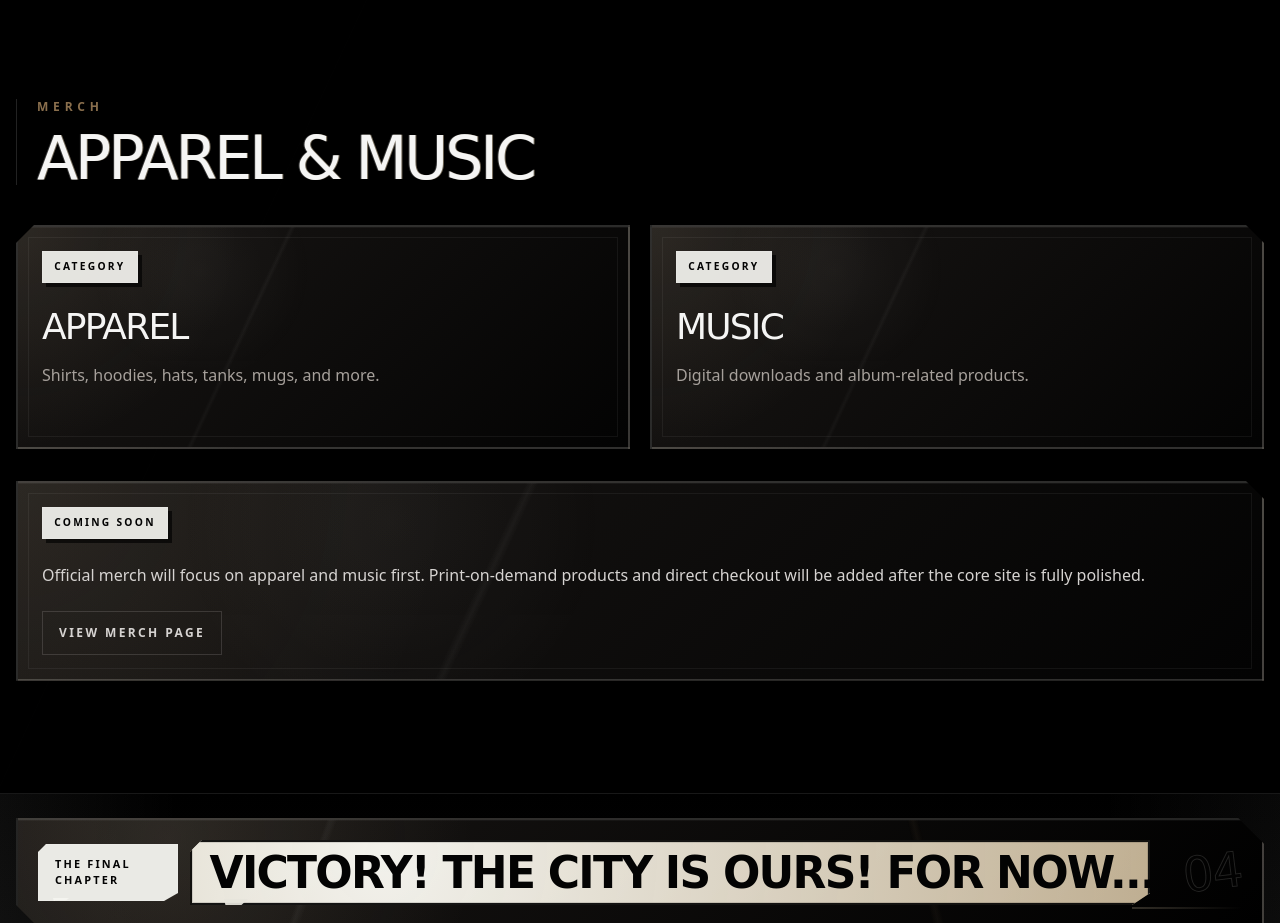
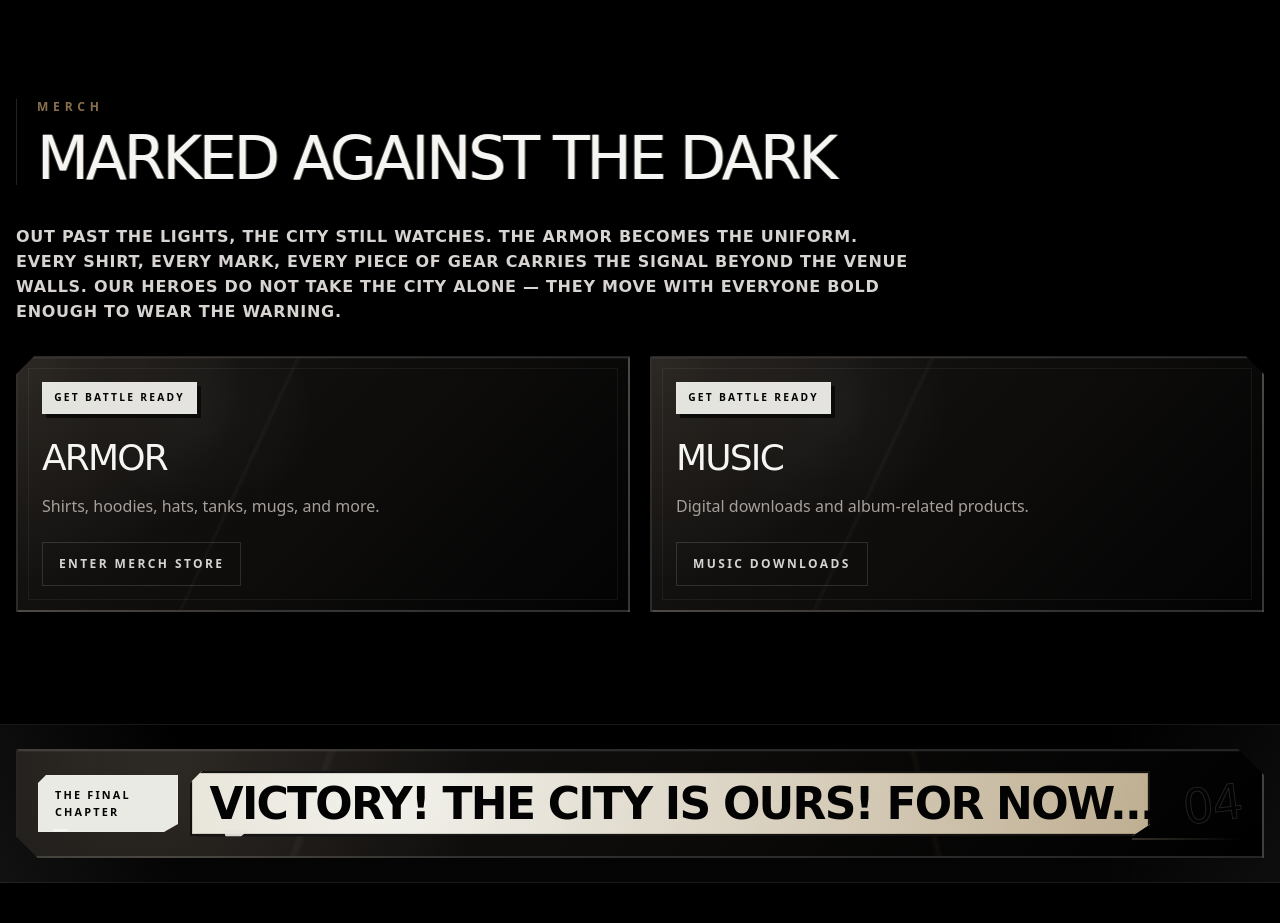
Before and after one commit to luvbricks-site/they-went-ghost-site, a Next.js app: page / in a window 1280 px wide. Shown: the part 4720-5643 px from the top of the page. Built offline with nearby package versions, Linux system fonts and the light colour scheme.

Commit message:
Merch section/page polish

```diff
--- a/src/app/merch/page.tsx
+++ b/src/app/merch/page.tsx
@@ -1,22 +1,15 @@
-import AssetFrame from "@/components/AssetFrame";
 import ComicCaption from "@/components/ComicCaption";
 import ComicPanel from "@/components/ComicPanel";
 import SubPageLayout from "@/components/SubPageLayout";
-import { activeMerchProducts, merchCategories } from "@/data/merch";
-
-function formatCents(cents: number) {
-  return new Intl.NumberFormat("en-US", {
-    style: "currency",
-    currency: "USD",
-  }).format(cents / 100);
-}
+import { merchCategories, merchStory } from "@/data/merch";
+import Link from "next/link";
 
 export default function MerchPage() {
   return (
     <SubPageLayout
       eyebrow="Merch"
-      title="Apparel & Music"
-      description="Official They Went Ghost merch. Apparel and digital music products will be available here."
+      title="Marked Against the Dark"
+      description={merchStory}
     >
       <div className="grid gap-5 md:grid-cols-2">
         {merchCategories.map((category, index) => (
@@ -25,56 +18,22 @@ export default function MerchPage() {
             className="min-h-56 p-6"
             cut={index % 2 === 0 ? "right" : "left"}
           >
-            <ComicCaption>Category</ComicCaption>
+            <ComicCaption>Get Battle Ready</ComicCaption>
 
             <h2 className="font-display mt-6 text-4xl uppercase tracking-tighter text-stone-100">
               {category.title}
             </h2>
 
             <p className="mt-4 text-stone-400">{category.description}</p>
+
+            <Link
+              href={category.href}
+              className="twg-glitch-hover twg-touch-target mt-6 inline-flex items-center justify-center border border-stone-200/15 px-4 py-2 text-center text-xs font-bold uppercase tracking-[0.2em] text-stone-300 transition hover:border-stone-100 hover:text-stone-100"
+            >
+              {category.buttonLabel}
+            </Link>
           </ComicPanel>
         ))}
-      </div>
-
-      <div className="mt-12">
-        <h2 className="twg-ink-line font-display text-5xl uppercase tracking-tighter">
-          Products
-        </h2>
-
-        {activeMerchProducts.length > 0 ? (
-          <div className="mt-8 grid gap-6 md:grid-cols-3">
-            {activeMerchProducts.map((product) => (
-              <ComicPanel key={product.slug} className="p-5">
-                <AssetFrame
-                  src={product.image}
-                  alt={product.title}
-                  label="Product Image"
-                />
-
-                <h3 className="font-display mt-5 text-3xl uppercase tracking-tighter">
-                  {product.title}
-                </h3>
-
-                <p className="mt-2 text-sm font-bold uppercase tracking-[0.2em] text-[#8a6f4d]">
-                  {formatCents(product.priceCents)}
-                </p>
-
-                <p className="mt-3 text-sm text-stone-400">
-                  {product.description}
-                </p>
-              </ComicPanel>
-            ))}
-          </div>
-        ) : (
-          <ComicPanel className="mt-8 p-6" cut="left">
-            <ComicCaption>Coming Soon</ComicCaption>
-
-            <p className="mt-6 text-stone-300">
-              Merch products are being prepared. Apparel, music downloads, and
-              print-on-demand checkout will be added later.
-            </p>
-          </ComicPanel>
-        )}
       </div>
     </SubPageLayout>
   );
--- a/src/components/sections/MerchSection.tsx
+++ b/src/components/sections/MerchSection.tsx
@@ -1,12 +1,16 @@
 import ComicCaption from "@/components/ComicCaption";
 import ComicPanel from "@/components/ComicPanel";
 import SectionShell from "@/components/sections/SectionShell";
-import { merchCategories } from "@/data/merch";
+import { merchCategories, merchStory } from "@/data/merch";
 import Link from "next/link";
 
 export default function MerchSection() {
   return (
-    <SectionShell id="merch" eyebrow="Merch" title="Apparel & Music">
+    <SectionShell id="merch" eyebrow="Merch" title="Marked Against the Dark">
+      <p className="twg-copy-caps mb-8 max-w-4xl text-sm text-stone-300 sm:text-base sm:leading-7">
+        {merchStory}
+      </p>
+
       <div className="grid gap-5 md:grid-cols-2">
         {merchCategories.map((category, index) => (
           <ComicPanel
@@ -14,33 +18,23 @@ export default function MerchSection() {
             className="min-h-56 p-6"
             cut={index % 2 === 0 ? "right" : "left"}
           >
-            <ComicCaption>Category</ComicCaption>
+            <ComicCaption>Get Battle Ready</ComicCaption>
 
             <h3 className="font-display mt-6 text-4xl uppercase tracking-tighter text-stone-100">
               {category.title}
             </h3>
 
             <p className="mt-4 text-stone-400">{category.description}</p>
+
+            <Link
+              href={category.href}
+              className="twg-glitch-hover twg-touch-target mt-6 inline-flex items-center justify-center border border-stone-200/15 px-4 py-2 text-center text-xs font-bold uppercase tracking-[0.2em] text-stone-300 transition hover:border-stone-100 hover:text-stone-100"
+            >
+              {category.buttonLabel}
+            </Link>
           </ComicPanel>
         ))}
       </div>
-
-      <ComicPanel className="mt-8 p-6" cut="left">
-        <ComicCaption>Coming Soon</ComicCaption>
-
-        <p className="mt-6 text-stone-300">
-          Official merch will focus on apparel and music first. Print-on-demand
-          products and direct checkout will be added after the core site is fully
-          polished.
-        </p>
-
-        <Link
-          href="/merch"
-          className="twg-glitch-hover twg-touch-target mt-6 inline-flex items-center justify-center border border-stone-200/15 px-4 py-2 text-center text-xs font-bold uppercase tracking-[0.2em] text-stone-300 transition hover:border-stone-100 hover:text-stone-100"
-        >
-          View Merch Page
-        </Link>
-      </ComicPanel>
     </SectionShell>
   );
 }
--- a/src/data/merch.ts
+++ b/src/data/merch.ts
@@ -2,56 +2,26 @@ export type MerchCategory = {
   slug: string;
   title: string;
   description: string;
-};
-
-export type MerchProduct = {
-  slug: string;
-  title: string;
-  category: "apparel" | "music";
-  priceCents: number;
-  image?: string;
-  description: string;
-  sizes?: string[];
-  isActive: boolean;
+  buttonLabel: string;
+  href: string;
 };
 
 export const merchCategories: MerchCategory[] = [
   {
-    slug: "apparel",
-    title: "Apparel",
+    slug: "armor",
+    title: "Armor",
     description: "Shirts, hoodies, hats, tanks, mugs, and more.",
+    buttonLabel: "Enter Merch Store",
+    href: "/merch",
   },
   {
     slug: "music",
     title: "Music",
     description: "Digital downloads and album-related products.",
+    buttonLabel: "Music Downloads",
+    href: "/music-downloads",
   },
 ];
 
-export const merchProducts: MerchProduct[] = [
-  {
-    slug: "shirt-placeholder",
-    title: "They Went Ghost Shirt",
-    category: "apparel",
-    priceCents: 0,
-    image: "",
-    description:
-      "Placeholder apparel product. Final print-on-demand provider, images, pricing, colors, and variants will be added later.",
-    sizes: ["S", "M", "L", "XL", "XXL", "XXXL"],
-    isActive: false,
-  },
-  {
-    slug: "self-titled-ep-download",
-    title: "Self-Titled EP Digital Download",
-    category: "music",
-    priceCents: 0,
-    image: "",
-    description:
-      "Placeholder digital download product for the self-titled They Went Ghost EP.",
-    isActive: false,
-  },
-];
-
-export const activeMerchProducts = merchProducts.filter(
-  (product) => product.isActive
-);
+export const merchStory =
+  "Out past the lights, the city still watches. The armor becomes the uniform. Every shirt, every mark, every piece of gear carries the signal beyond the venue walls. Our heroes do not take the city alone — they move with everyone bold enough to wear the warning.";
```
